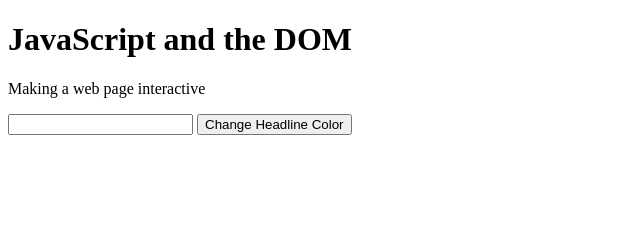
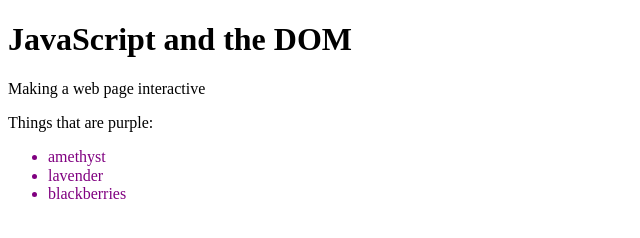
Before and after one commit to cowlesrk/js-dom-exercises-1, a plain HTML site: page index.html in a window 1280 px wide. Shown: the whole page, without its empty margins (0-640 px from the left). Drawn offline with Linux system fonts and the light colour scheme.

Commit message:
selected elements by tag name to turn all items in a list purple

```diff
--- a/index.html
+++ b/index.html
@@ -6,8 +6,15 @@
   <body>
     <h1 id="myHeading">JavaScript and the DOM</h1>
     <p>Making a web page interactive</p>
-    <input type="text" id="myTextInput">
-    <button id="myButton">Change Headline Color</button>
+<!--     <input type="text" id="myTextInput">
+    <button id="myButton">Change Headline Color</button> -->
+
+    <p>Things that are purple:</p>
+    <ul>
+    	<li>amethyst</li>
+    	<li>lavender</li>
+    	<li>blackberries</li>
+    </ul>
   </body>
 <script type="text/javascript" src="javascript.js"></script>
 </html>
--- a/javascript.js
+++ b/javascript.js
@@ -1,7 +1,14 @@
-const myHeading = document.getElementById("myHeading");
-const myButton = document.getElementById("myButton");
-const myTextInput = document.getElementById("myTextInput");
+// const myHeading = document.getElementsByTagName("h1")[0];
+// const myButton = document.getElementById("myButton");
+// const myTextInput = document.getElementById("myTextInput");
 
-myButton.addEventListener("click", () => {
-	myHeading.style.color = myTextInput.value;
-});
+// myButton.addEventListener("click", () => {
+// 	myHeading.style.color = myTextInput.value;
+// });
+
+
+const myList = document.getElementsByTagName("li");
+
+for (let i = 0; i < myList.length; i += 1) {
+	myList[i].style.color = "purple";
+}
```
